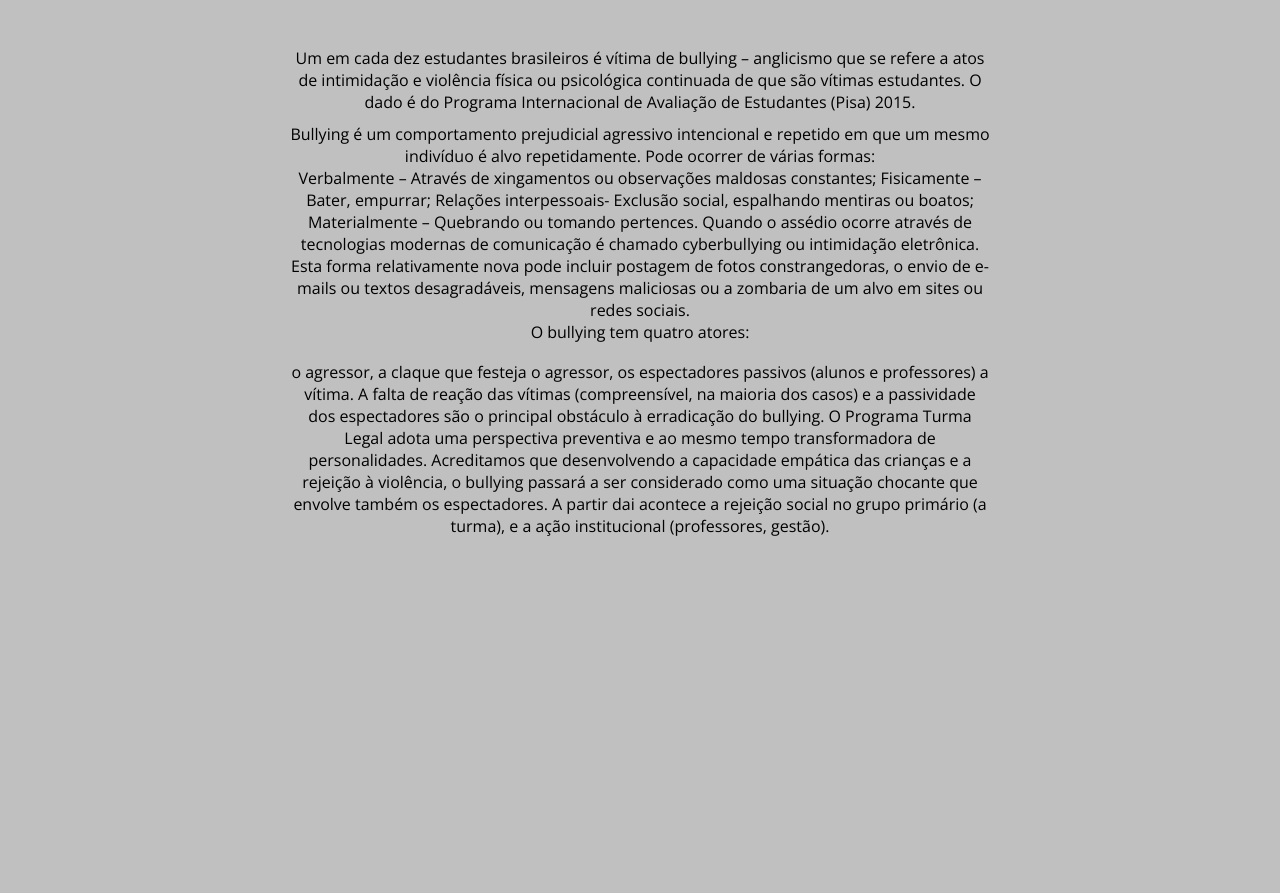
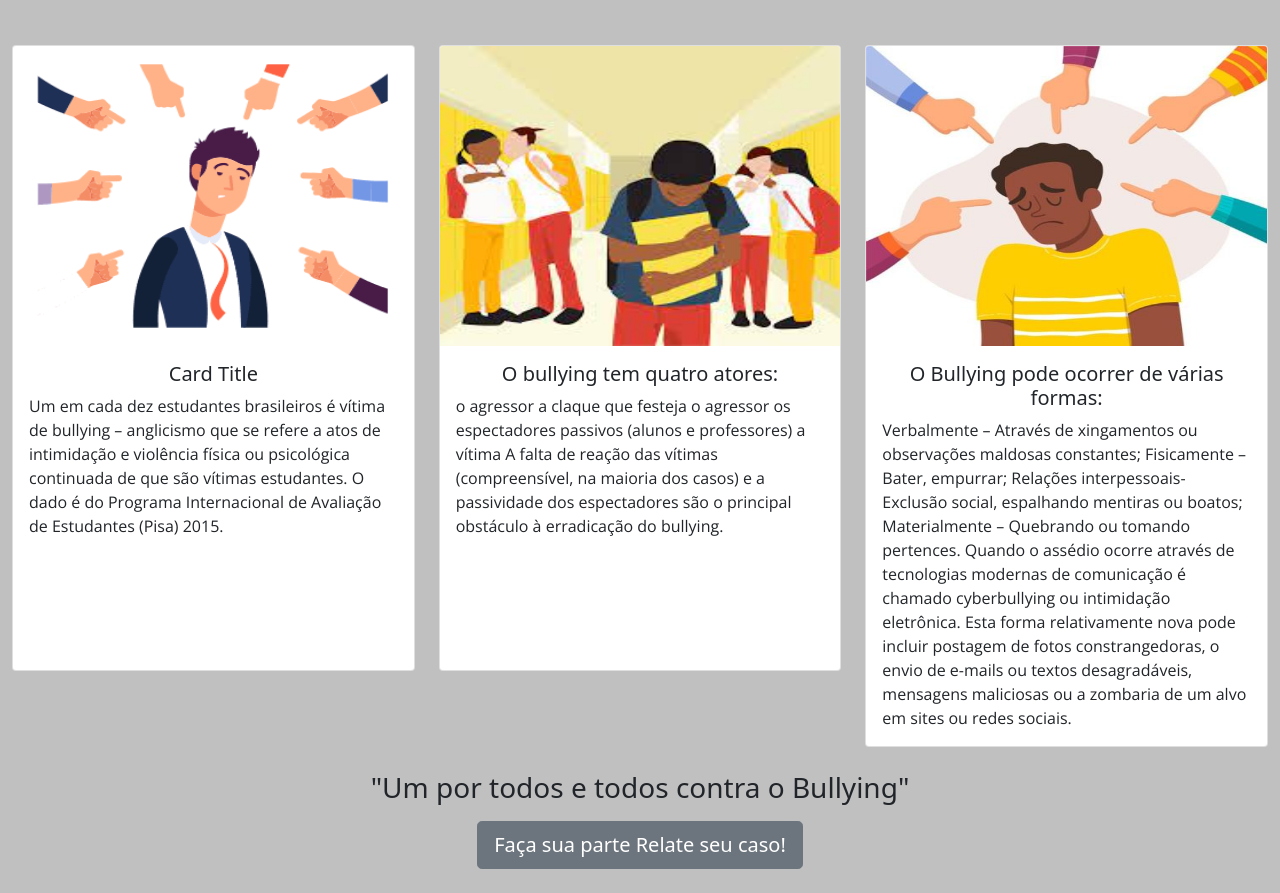
Before and after one commit to GabrielNunes213/Projeto-Anti-Bullying, a plain HTML site: page index.html in a window 1280 px wide. Shown: the part 367-1260 px from the top of the page. Before the commit the page ends 904 px from the top, so only its background shows below. Drawn offline with nearby package versions, Linux system fonts and the light colour scheme; a web font is replaced by a local one.

Commit message:
Projeto Anti Bullying commit 2

```diff
--- a/index.html
+++ b/index.html
@@ -5,10 +5,11 @@
     <meta http-equiv="X-UA-Compatible" content="IE=edge"/>
     <meta name="viewport" content="width=device-width, initial-scale=1, minimum-scale=1"/>
     <title>Início</title>
+    <link href="https://cdn.jsdelivr.net/npm/bootstrap@5.1.3/dist/css/bootstrap.min.css" rel="stylesheet" integrity="sha384-1BmE4kWBq78iYhFldvKuhfTAU6auU8tT94WrHftjDbrCEXSU1oBoqyl2QvZ6jIW3" crossorigin="anonymous">
+    <link rel="preconnect" href="https://fonts.googleapis.com">
+    <link rel="preconnect" href="https://fonts.gstatic.com" crossorigin>
+    <link href="https://fonts.googleapis.com/css2?family=Calligraffitti&family=Open+Sans:wght@300&display=swap" rel="stylesheet">
     <link rel="stylesheet" href="style.css"/>
-    <link rel="preconnect" href="https://fonts.googleapis.com">
-<link rel="preconnect" href="https://fonts.gstatic.com" crossorigin>
-<link href="https://fonts.googleapis.com/css2?family=Calligraffitti&family=Open+Sans:wght@300&display=swap" rel="stylesheet">
   </head>
 
   <body>
@@ -29,64 +30,56 @@
     </header>
     <main>
 
+    <img src="img/bullying-01.png" alt="" id="imagem-bullying-03">
 
-      <img src="img/bullying-01.png" alt="" id="imagem-bullying-03">
+    <div class="container-fluid">
+      <div class="row row-cols-1 row-cols-md-3 mt-5 justify-content-center">
+        <div class="col mb-4">
+          <div class="card">
+            <img src="img/Bullying-02.png" class="card-img-top" alt="..." style="width: 100%; height: 300px;">
+            <div class="card-body">
+              <h5 class="card-title text-center">Card Title</h5>
+              <p class="card-text">Um em cada dez estudantes brasileiros é vítima de bullying – anglicismo que se refere a atos de intimidação e violência física ou psicológica continuada de que são vítimas estudantes. O dado é do Programa Internacional de Avaliação de Estudantes (Pisa) 2015.</p>
+              <pre>
 
-      <div id="escrita">
-      <div id="p1">
-      <p>
-      Um em cada dez estudantes brasileiros é vítima de bullying –
-      anglicismo que se refere a atos de intimidação e violência física
-      ou psicológica continuada de que são vítimas estudantes. O dado é do
-      Programa Internacional de Avaliação de Estudantes (Pisa) 2015.</p>
+
+
+              </pre>
+            </div>
+          </div>
+        </div>
+        <div class="col mb-4">
+          <div class="card">
+            <img src="img/Bullying-03.jpg" class="card-img-top" alt="..." style="width: 100%; height: 300px;">
+            <div class="card-body">
+              <h5 class="card-title text-center">O bullying tem quatro atores:</h5>
+              <p class="card-text">o agressor a claque que festeja o agressor os espectadores passivos (alunos e professores) a vítima A falta de reação das vítimas (compreensível, na maioria dos casos) e a passividade dos espectadores são o principal obstáculo à erradicação do bullying.</p>
+              <pre>
+
+
+
+              </pre>
+            </div>
+          </div>
+        </div>
+        <div class="col mb-4">
+          <div class="card">
+            <img src="img/Bullying-04.jpg" class="card-img-top" alt="..." style="width: 100%; height: 300px;">
+            <div class="card-body">
+              <h5 class="card-title text-center">O Bullying pode ocorrer de várias formas:</h5>
+              <p class="card-text">Verbalmente – Através de xingamentos ou observações maldosas constantes; Fisicamente – Bater, empurrar; Relações interpessoais- Exclusão social, espalhando mentiras ou boatos; Materialmente – Quebrando ou tomando pertences. Quando o assédio ocorre através de tecnologias modernas de comunicação é chamado cyberbullying ou intimidação eletrônica. Esta forma relativamente nova pode incluir postagem de fotos constran­gedoras, o envio de e-mails ou textos desagradáveis, mensagens maliciosas ou a zombaria de um alvo em sites ou redes sociais.</p>
+            </div>
+          </div>
+        </div>
       </div>
-
-      <div id="p2">
-      <p>
-
-        Bullying é um comportamento prejudicial agressivo intencional e
-        repetido em que um mesmo indivíduo é alvo repetidamente. Pode
-        ocorrer de várias formas:</p>
-      </div>
-
-    <div id="p3">
-      <p>
-
-      Verbalmente – Através de xingamentos ou observações maldosas constantes;
-      Fisicamente – Bater, empurrar;
-
-      Relações interpessoais- Exclusão social, espalhando mentiras ou boatos;
-      Materialmente – Quebrando ou tomando pertences.
-
-      Quando o assédio ocorre através de tecnologias modernas de comunicação
-      é chamado cyberbullying ou intimidação eletrônica. Esta forma relativamente
-      nova pode incluir postagem de fotos constran­gedoras, o envio de e-mails ou
-      textos desagradáveis, mensagens maliciosas ou a zombaria de um alvo em sites
-      ou redes sociais.
-      </p>
     </div>
 
-    <div id="p4">
-    <p>O bullying tem quatro atores:</p>
-    <br>
-    <p>
-o agressor, a claque que festeja o agressor, os espectadores passivos (alunos e professores)
-a vítima.
-A falta de reação das vítimas (compreensível, na maioria dos casos) e a passividade dos
 
-espectadores são o principal obstáculo à erradicação do bullying.
+    <h3 style="text-align: center;">"Um por todos e todos contra o Bullying"</h3>
 
-O Programa Turma Legal adota uma perspectiva preventiva e ao mesmo tempo transformadora
-de personalidades.
-
-Acreditamos que desenvolvendo a capacidade empática das crianças e a rejeição à violência,
-o bullying passará a ser considerado como uma situação chocante que envolve também os
-espectadores. A partir dai acontece a rejeição social no grupo primário (a turma), e a
-ação institucional (professores, gestão).
-    </p>
-</div>
-</div>
-
+    <div class="text-center mt-3 mb-4">
+    <a class="btn btn-secondary btn-lg" href="relatar.html" role="button" style="">Faça sua parte Relate seu caso!</a>
+    </div>
 
     </main>
     <script src="mobile-navbar.js"></script>
--- a/style.css
+++ b/style.css
@@ -97,6 +97,10 @@ p {
     max-width: 516px;
 }
 
+.frase-efeito {
+
+}
+
 @media (max-width: 999px) {
     body {
       overflow-x: hidden;
```
Also changed, not shown: relatar.html (+25 -4 lines), img/Bullying-02.png (added), img/Bullying-03.jpg (added), img/Bullying-04.jpg (added), img/Bullying-05.png (added).
